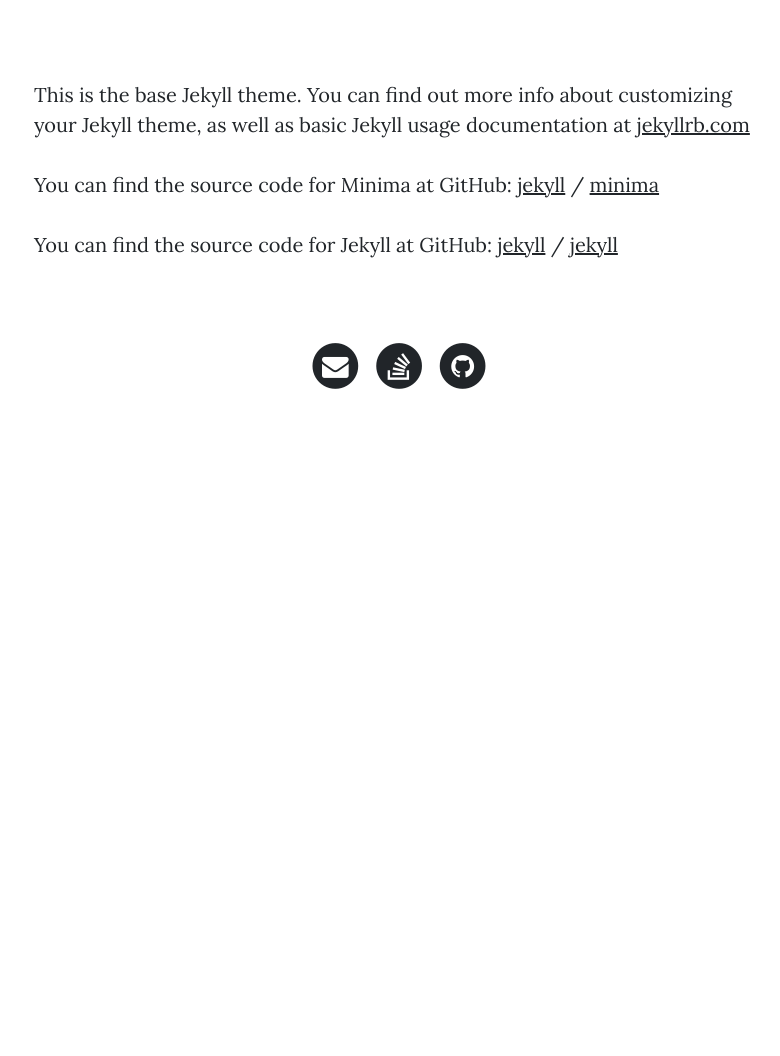
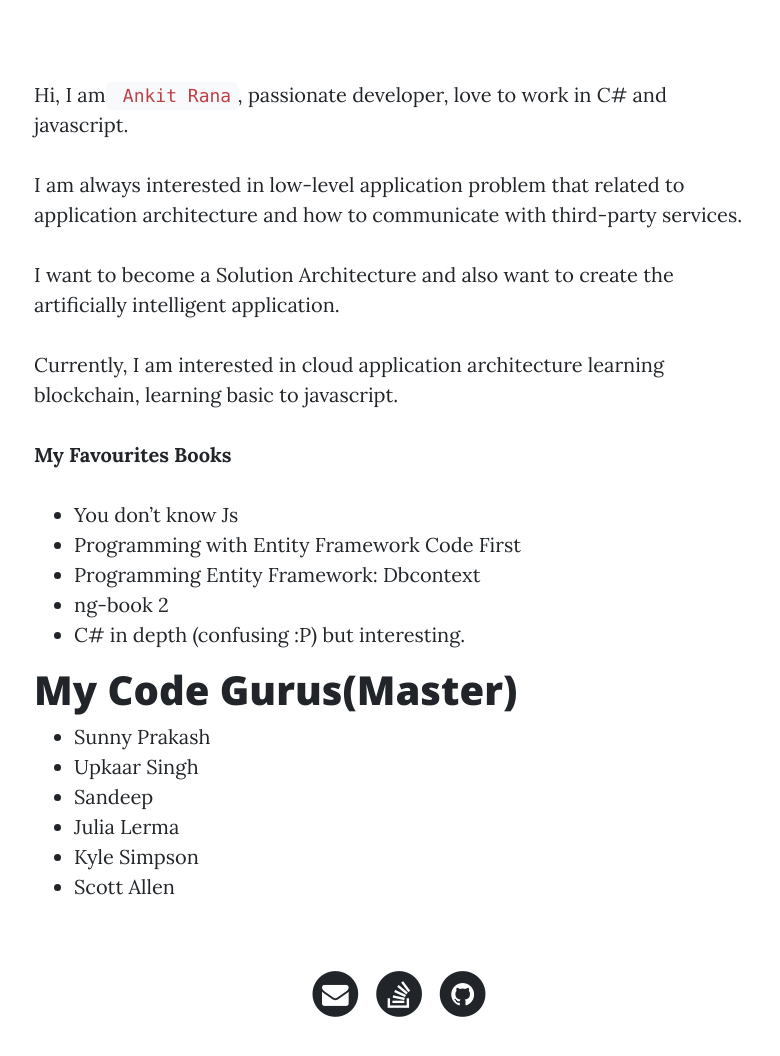
Before and after one commit to code-atom/code-atom.github.io, a Jekyll site: the page built from about.md, in a window 1280 px wide and 1400 px high, scrolled down 219 px. Shown: the part 313-1369 px from the top of the window, without its empty margins (241-1021 px from the left). Built offline with Jekyll 4.4.1, drawn with Linux system fonts in a browser that asks for light colours; before the commit the page ends 991 px from its top, so only the background shows below that.

Commit message:
Update the About me

```diff
--- a/Gemfile
+++ b/Gemfile
@@ -25,6 +25,7 @@
   gem 'jekyll-sitemap'
   gem 'jekyll-seo-tag'
   gem 'jekyll-paginate'
+#gem 'jekyll-admin'
 end
 
 # Windows does not include zoneinfo files, so bundle the tzinfo-data gem
--- a/_config.yml
+++ b/_config.yml
@@ -5,10 +5,8 @@
 email: ankit.rana.1195@gmail.com
 defaultbackground: "/assets/images/backdrop.jpg"
 description:
-url:
 github_username: code-atom
 markdown: kramdown
-theme: minima
 plugins:
 - jekyll-feed
 - jekyll-redirect-from
--- a/about.md
+++ b/about.md
@@ -4,19 +4,30 @@
 showNavBar: true
 layout: page
 subTitle: This is what I do.
-background: https://i.pinimg.com/originals/40/1c/4d/401c4db1968857b107036738fa740683.jpg
-
+background: https://scontent.fixc2-1.fna.fbcdn.net/v/t1.0-9/25348636_1543958589030123_6945409443435432174_n.jpg?oh=138c6f8cb888376d806fdd49bea746c5&oe=5ABADFF5
 ---
 
-This is the base Jekyll theme. You can find out more info about customizing your Jekyll theme, as well as basic Jekyll usage documentation at [jekyllrb.com](https://jekyllrb.com/)
+Hi, I am` Ankit Rana`, passionate developer, love to work in C# and javascript.
 
-You can find the source code for Minima at GitHub:
-[jekyll][jekyll-organization] /
-[minima](https://github.com/jekyll/minima)
+I am always interested in low-level application problem that related to application architecture and how to communicate with third-party services.
 
-You can find the source code for Jekyll at GitHub:
-[jekyll][jekyll-organization] /
-[jekyll](https://github.com/jekyll/jekyll)
+I want to become a Solution Architecture and also want to create the artificially intelligent application.
+
+Currently, I am interested in cloud application architecture learning blockchain, learning basic to javascript.
+
+**My Favourites Books**
+* You don't know Js
+* Programming with Entity Framework Code First
+* Programming  Entity Framework: Dbcontext
+* ng-book 2
+* C# in depth (confusing  :P)  but interesting.
 
 
-[jekyll-organization]: https://github.com/jekyll
+
+# My  Code Gurus(Master)
+* Sunny Prakash
+* Upkaar Singh
+* Sandeep
+* Julia Lerma
+* Kyle Simpson
+* Scott Allen
```
Also changed, not shown: Gemfile.lock.
